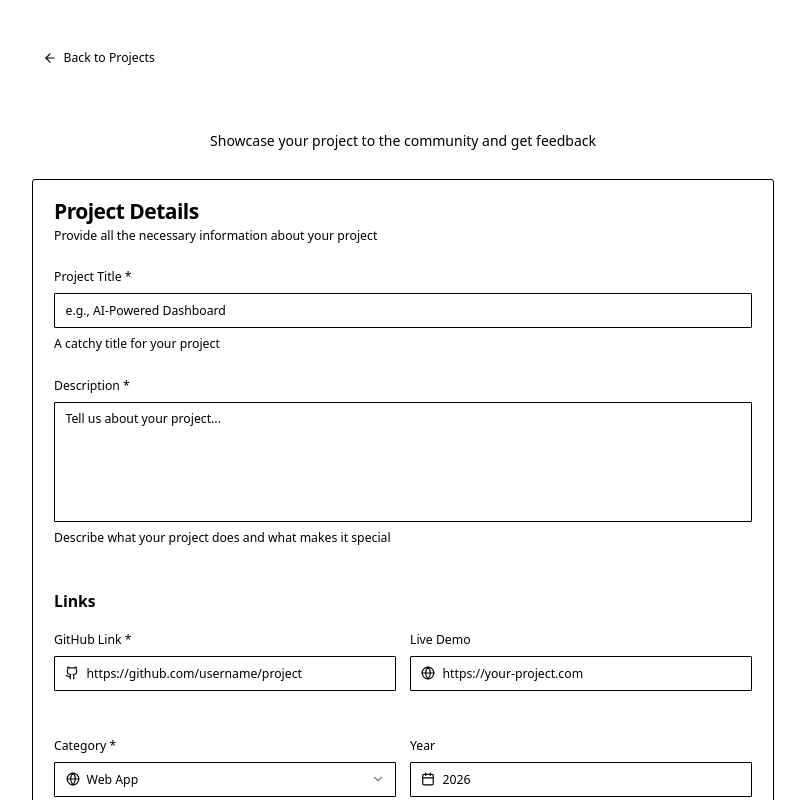
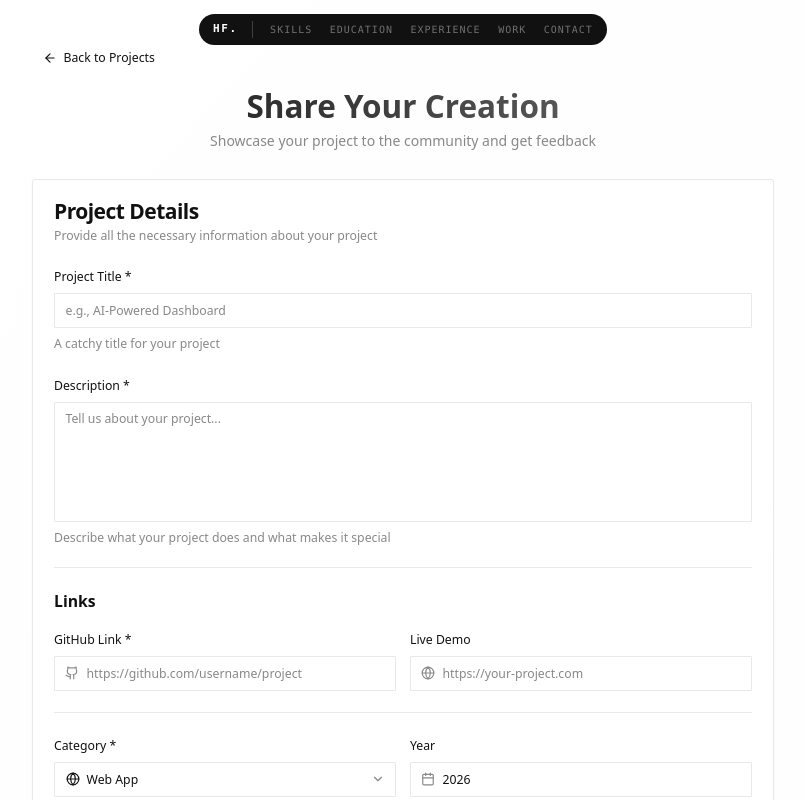
Before and after one commit to apiz23/hafizu-portfolio, a Next.js app: page /projects/upload in a window 1280 px wide. Shown: the top 800 px of the page, without its empty margins (237-1042 px from the left). Built offline with nearby package versions, Linux system fonts and the light colour scheme.

Commit message:
fix: globals.css convert hex tokens to HSL channels for tailwind.config.ts compatibility

```diff
--- a/app/globals.css
+++ b/app/globals.css
@@ -3,38 +3,38 @@
 @tailwind utilities;
 
 :root {
-  --background: #ffffff;
-  --foreground: #111111;
-  --card: #ffffff;
-  --card-foreground: #111111;
-  --popover: #ffffff;
-  --popover-foreground: #111111;
-  --primary: #111111;
-  --primary-foreground: #ffffff;
-  --secondary: #f5f5f5;
-  --secondary-foreground: #111111;
-  --muted: #f5f5f5;
-  --muted-foreground: #888888;
-  --accent: #f5f5f5;
-  --accent-foreground: #111111;
-  --destructive: #dc2626;
-  --destructive-foreground: #ffffff;
-  --border: #e8e8e8;
-  --input: #e8e8e8;
-  --ring: #111111;
-  --chart-1: #111111;
-  --chart-2: #888888;
-  --chart-3: #cccccc;
-  --chart-4: #444444;
-  --chart-5: #666666;
-  --sidebar: #ffffff;
-  --sidebar-foreground: #111111;
-  --sidebar-primary: #111111;
-  --sidebar-primary-foreground: #ffffff;
-  --sidebar-accent: #f5f5f5;
-  --sidebar-accent-foreground: #111111;
-  --sidebar-border: #e8e8e8;
-  --sidebar-ring: #111111;
+  --background: 0 0% 100%;
+  --foreground: 0 0% 6.7%;
+  --card: 0 0% 100%;
+  --card-foreground: 0 0% 6.7%;
+  --popover: 0 0% 100%;
+  --popover-foreground: 0 0% 6.7%;
+  --primary: 0 0% 6.7%;
+  --primary-foreground: 0 0% 100%;
+  --secondary: 0 0% 96.1%;
+  --secondary-foreground: 0 0% 6.7%;
+  --muted: 0 0% 96.1%;
+  --muted-foreground: 0 0% 53.3%;
+  --accent: 0 0% 96.1%;
+  --accent-foreground: 0 0% 6.7%;
+  --destructive: 0 72.2% 50.6%;
+  --destructive-foreground: 0 0% 100%;
+  --border: 0 0% 91%;
+  --input: 0 0% 91%;
+  --ring: 0 0% 6.7%;
+  --chart-1: 0 0% 6.7%;
+  --chart-2: 0 0% 53.3%;
+  --chart-3: 0 0% 80%;
+  --chart-4: 0 0% 26.7%;
+  --chart-5: 0 0% 40%;
+  --sidebar: 0 0% 100%;
+  --sidebar-foreground: 0 0% 6.7%;
+  --sidebar-primary: 0 0% 6.7%;
+  --sidebar-primary-foreground: 0 0% 100%;
+  --sidebar-accent: 0 0% 96.1%;
+  --sidebar-accent-foreground: 0 0% 6.7%;
+  --sidebar-border: 0 0% 91%;
+  --sidebar-ring: 0 0% 6.7%;
   --font-sans: var(--font-inter, 'Inter', sans-serif);
   --font-serif: var(--font-heading, 'Sora', sans-serif);
   --font-mono: var(--font-mono, 'JetBrains Mono', monospace);
@@ -52,38 +52,38 @@
 }
 
 @theme inline {
-  --color-background: var(--background);
-  --color-foreground: var(--foreground);
-  --color-card: var(--card);
-  --color-card-foreground: var(--card-foreground);
-  --color-popover: var(--popover);
-  --color-popover-foreground: var(--popover-foreground);
-  --color-primary: var(--primary);
-  --color-primary-foreground: var(--primary-foreground);
-  --color-secondary: var(--secondary);
-  --color-secondary-foreground: var(--secondary-foreground);
-  --color-muted: var(--muted);
-  --color-muted-foreground: var(--muted-foreground);
-  --color-accent: var(--accent);
-  --color-accent-foreground: var(--accent-foreground);
-  --color-destructive: var(--destructive);
-  --color-destructive-foreground: var(--destructive-foreground);
-  --color-border: var(--border);
-  --color-input: var(--input);
-  --color-ring: var(--ring);
-  --color-chart-1: var(--chart-1);
-  --color-chart-2: var(--chart-2);
-  --color-chart-3: var(--chart-3);
-  --color-chart-4: var(--chart-4);
-  --color-chart-5: var(--chart-5);
-  --color-sidebar: var(--sidebar);
-  --color-sidebar-foreground: var(--sidebar-foreground);
-  --color-sidebar-primary: var(--sidebar-primary);
-  --color-sidebar-primary-foreground: var(--sidebar-primary-foreground);
-  --color-sidebar-accent: var(--sidebar-accent);
-  --color-sidebar-accent-foreground: var(--sidebar-accent-foreground);
-  --color-sidebar-border: var(--sidebar-border);
-  --color-sidebar-ring: var(--sidebar-ring);
+  --color-background: hsl(var(--background));
+  --color-foreground: hsl(var(--foreground));
+  --color-card: hsl(var(--card));
+  --color-card-foreground: hsl(var(--card-foreground));
+  --color-popover: hsl(var(--popover));
+  --color-popover-foreground: hsl(var(--popover-foreground));
+  --color-primary: hsl(var(--primary));
+  --color-primary-foreground: hsl(var(--primary-foreground));
+  --color-secondary: hsl(var(--secondary));
+  --color-secondary-foreground: hsl(var(--secondary-foreground));
+  --color-muted: hsl(var(--muted));
+  --color-muted-foreground: hsl(var(--muted-foreground));
+  --color-accent: hsl(var(--accent));
+  --color-accent-foreground: hsl(var(--accent-foreground));
+  --color-destructive: hsl(var(--destructive));
+  --color-destructive-foreground: hsl(var(--destructive-foreground));
+  --color-border: hsl(var(--border));
+  --color-input: hsl(var(--input));
+  --color-ring: hsl(var(--ring));
+  --color-chart-1: hsl(var(--chart-1));
+  --color-chart-2: hsl(var(--chart-2));
+  --color-chart-3: hsl(var(--chart-3));
+  --color-chart-4: hsl(var(--chart-4));
+  --color-chart-5: hsl(var(--chart-5));
+  --color-sidebar: hsl(var(--sidebar));
+  --color-sidebar-foreground: hsl(var(--sidebar-foreground));
+  --color-sidebar-primary: hsl(var(--sidebar-primary));
+  --color-sidebar-primary-foreground: hsl(var(--sidebar-primary-foreground));
+  --color-sidebar-accent: hsl(var(--sidebar-accent));
+  --color-sidebar-accent-foreground: hsl(var(--sidebar-accent-foreground));
+  --color-sidebar-border: hsl(var(--sidebar-border));
+  --color-sidebar-ring: hsl(var(--sidebar-ring));
 
   --font-sans: var(--font-sans);
   --font-mono: var(--font-mono);
```
